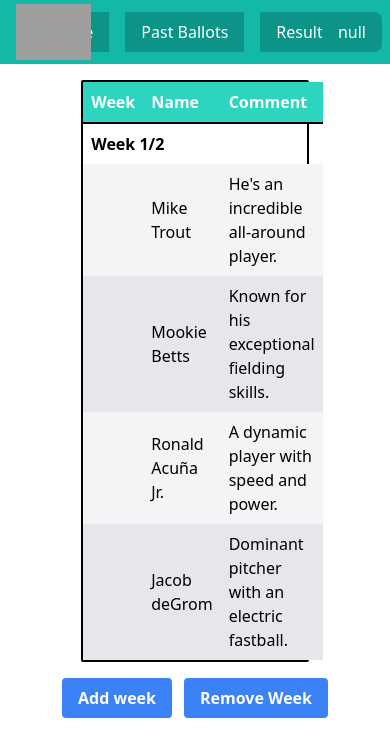
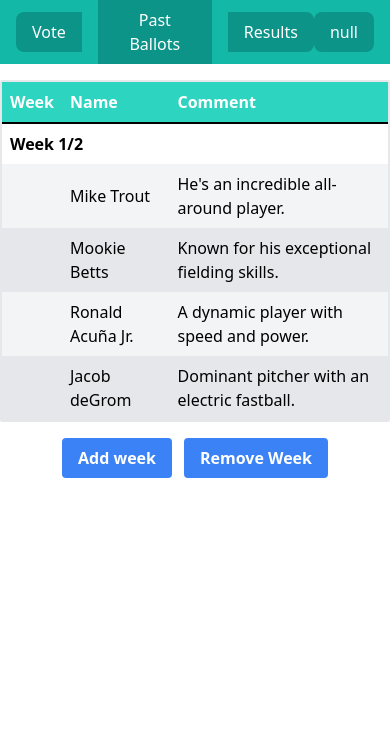
Before and after one commit to RABlue27/voting-frontend, a SvelteKit app in the folder my-app/: page / in a window 390 px wide. Both pictures are taken after a click on the button "Past Ballots". Shown: the top 756 px of the page. Built offline with nearby package versions, Linux system fonts and the light colour scheme; grey boxes are pictures that could not be loaded.

Commit message:
added mobile support

```diff
--- a/my-app/src/routes/+page.svelte
+++ b/my-app/src/routes/+page.svelte
@@ -19,9 +19,9 @@
 </script>
 
 
+<main class="grid place-items-center sm:w-full lg:w-2/3 xl:w-3/5 2xl:w-11/12">
 <Header />
 
-<main class="grid place-items-center">
   {#if display == 0}
     <title> Voting </title>
       <Voting bind:results={$results} />
--- a/my-app/src/routes/CompletedBallots.svelte
+++ b/my-app/src/routes/CompletedBallots.svelte
@@ -136,7 +136,7 @@
 }
   </script>
 
-<div class="border-black rounded-sm border-2 w-7/12 mt-4">
+<div class="xl:border-black rounded-sm border-2 mt-4">
 <table class="w-full h-full">
   <thead>
     <tr class="w-full text-left bg-teal-400 text-white border-black border-b-2">
--- a/my-app/src/routes/Header.svelte
+++ b/my-app/src/routes/Header.svelte
@@ -33,13 +33,14 @@
 </script>
 
 
-<header class="bg-teal-500 h-16 flex justify-center items-center px-4 ">
+<header class="bg-teal-500 h-16 flex justify-center items-center px-4 w-full">
+
 
   <a href="https://www.youtube.com/watch?v=dQw4w9WgXcQ" target="_blank">
-    <img class="h-14 absolute left-4 top-1" src="https://mlbawards.xyz/logo.png" alt="Logo">
+    <img class="h-14 absolute left-4 top-1 w-0 2xl:w-auto" src="https://mlbawards.xyz/logo.png" alt="Logo">
   </a>
 
-  <nav class="flex items-center space-x-4 ">
+  <nav class="flex items-center space-x-4">
     {#if user === ""}
       <button class="px-4 py-2 bg-teal-600 text-white rounded-l-lg hover:bg-teal-700" on:click={() => handleClick(0)}>Vote</button>
       <button class="px-4 py-2 bg-teal-600 text-white hover:bg-teal-700" on:click={() => handleClick(2)}>Past Ballots</button>
@@ -52,10 +53,10 @@
     {/if}
   </nav>
   {#if user != ""}
-    <button class="px-4 py-2 bg-teal-600 text-white hover:bg-teal-700 rounded-lg absolute right-2" on:click={() => dropDown = !dropDown}>{user}</button>
-  {/if}
+    <div class="relative ml-auto md:hidden">
+      <button class="px-4 py-2 bg-teal-600 text-white hover:bg-teal-700 rounded-lg" on:click={() => dropDown = !dropDown}>{user}</button>
       {#if dropDown}
-    <ul class="absolute top-16 right-4 bg-teal-600 text-white rounded-lg shadow-md">
+        <ul class="absolute top-10 right-0 mt-2 bg-teal-600 text-white rounded-lg shadow-md">
           <li class="hover:bg-teal-700 rounded-lg">
             <button class="block px-4 py-3">Change Password</button>
           </li>
@@ -64,6 +65,6 @@
           </li>
         </ul>
       {/if}
-
-
+    </div>
+  {/if}
 </header>
--- a/my-app/src/routes/Voting.svelte
+++ b/my-app/src/routes/Voting.svelte
@@ -240,7 +240,7 @@
       <p class="text-5xl mb-4">Open Ballots</p>
 
 
-      <div class="bg-gray-200 pr-8 pl-8 pb-8 pt-2 w-4/12 rounded-md">
+      <div class="bg-gray-200 pr-8 pl-8 pb-8 pt-2 rounded-md">
         {#each players as player, index}
         <div class="flex items-center">
           {#if player && votes[index]}
@@ -301,7 +301,7 @@
     {#if isMonthly}
     <p class="text-5xl mb-4">Monthly Ballots</p>
 
-      <div class="bg-gray-200 pr-8 pl-8 pb-8 pt-2 w-4/12 rounded-md">
+      <div class="bg-gray-200 pr-8 pl-8 pb-8 pt-2 rounded-md">
         {#each mplayers as player, index}
         <div class="flex items-center">
           {#if player && mvotes[index]}
```
Lines whose indentation alone changed are shown as unchanged.
